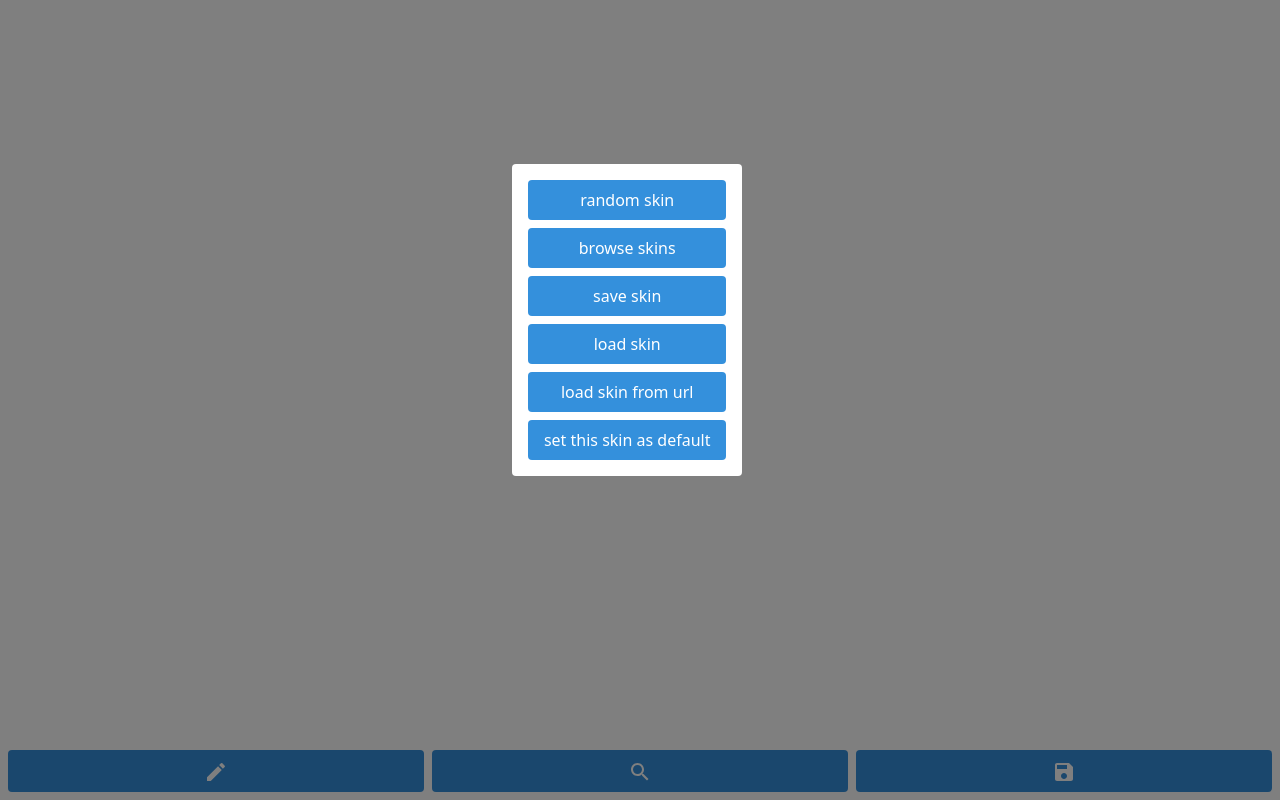
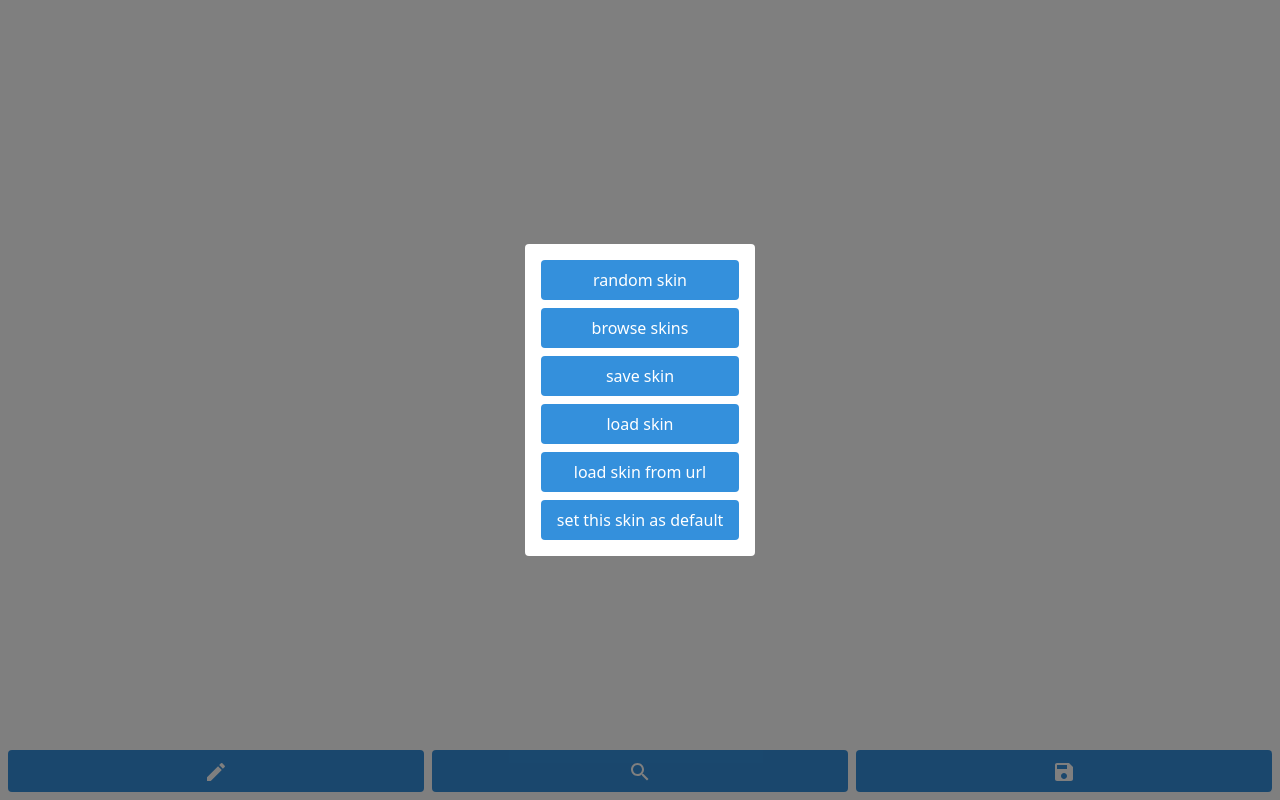
Before and after one commit to chipopino/webamp2-website, a React app in the folder front/: page / in a window 1280 px wide. Both pictures are taken after a click on the button 216 px from the left and 771 px from the top of the page. Built offline with nearby package versions, Linux system fonts and the light colour scheme.

Commit message:
fixed styling issues

```diff
--- a/front/src/components/LazyScroll.tsx
+++ b/front/src/components/LazyScroll.tsx
@@ -35,7 +35,7 @@ export default function LazzyScroll(
         const currentRef = ref.current;
         if (currentRef) {
             const handleScroll = () => {
-                if (currentRef.scrollTop + currentRef.clientHeight >= currentRef.scrollHeight) {
+                if (currentRef.scrollTop + currentRef.clientHeight >= currentRef.scrollHeight - 15) {
                     loadMoreSkins(skins, setSkins, ctx);
                 }
             };
@@ -46,7 +46,7 @@ export default function LazzyScroll(
         }
     }, [skins])
 
-    return <div ref={ref} className='h-full h-full overflow-y-auto flex flex-wrap gap-4 max-w-[600px]' >
+    return <div ref={ref} className='h-full h-full overflow-y-auto flex flex-wrap gap-4 max-w-[600px] max-h-[700px]' >
         {skins?.map(e =>
             <img
                 key={`k_sghsdgh_${e.identifier}`}
--- a/front/src/components/Modal.tsx
+++ b/front/src/components/Modal.tsx
@@ -12,13 +12,12 @@ export default function Modal(props: { children?: any }) {
         'opacity-100 transition-opacity duration-200',
         'z-[666] fixed w-screen h-screen',
         'flex flex-col items-center justify-center',
-        'max-w-[98vw] max-h-[80vh]'
     )} >
         <div
             onClick={() => ctx?.setModalContent?.(null)}
             className="fixed inset-0 flex items-center justify-center p-4 bg-black bg-opacity-50"
         />
-        <div className="z-10 bg-white p-4 rounded overflow-y-auto max-w-[97vw] max-h-[90vh]">
+        <div className="z-10 bg-white p-4 rounded overflow-y-auto max-w-[80vw] max-h-[90vh]">
             {ctx?.modalContent}
         </div>
     </ div >
```
